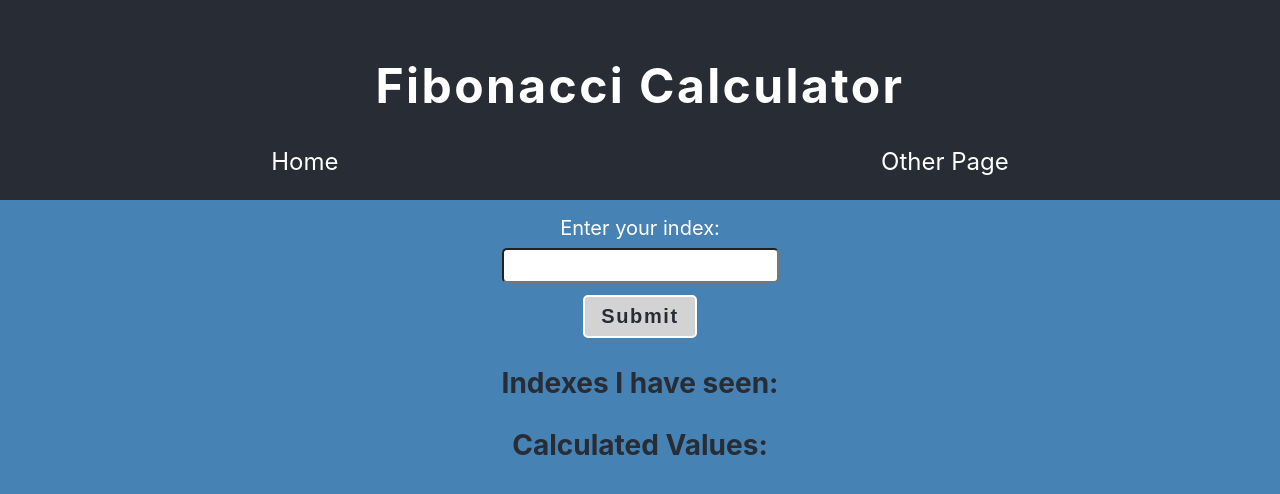
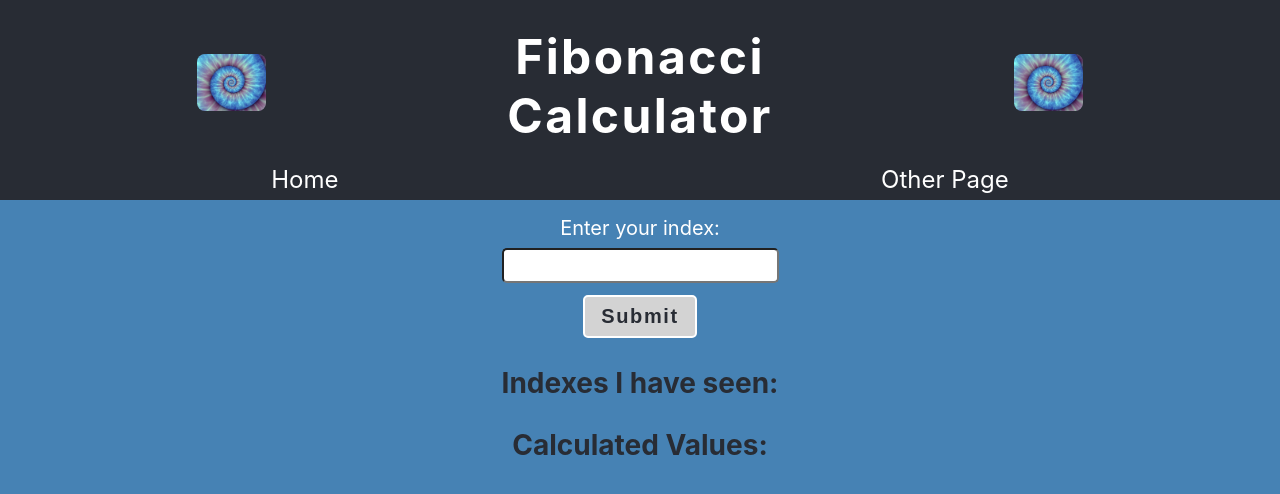
Before and after one commit to BillStephens2022/fibonacci-docker, a React (Create React App) app in the folder client/: page / in a window 1280 px wide. Shown: the top 494 px of the page. Built offline with nearby package versions, Linux system fonts and the light colour scheme; no server answers.

Commit message:
added image to header

```diff
--- a/client/src/App.css
+++ b/client/src/App.css
@@ -1,12 +1,5 @@
 .App {
   text-align: center;
-}
-
-
-@media (prefers-reduced-motion: no-preference) {
-  .App-logo {
-    animation: App-logo-spin infinite 20s linear;
-  }
 }
 
 .App-header {
@@ -24,6 +17,24 @@
   font-size: 3rem;
   letter-spacing: 0.15rem;
   color: white;
+  margin: 1.25rem 0;
+}
+
+.header-main {
+  display: flex;
+  justify-content: space-around;
+  width: 100%;
+}
+
+.image-container {
+  padding: 0;
+  margin: auto;
+}
+
+.image-fib {
+  width: 15%;
+  height: auto;
+  border-radius: 0.5rem;
 }
 
 .routes {
--- a/client/src/App.js
+++ b/client/src/App.js
@@ -1,21 +1,31 @@
 import React from "react";
-import logo from "./logo.svg";
 import "./App.css";
 import { BrowserRouter as Router, Route, Link } from "react-router-dom";
 import OtherPage from "./OtherPage";
 import Fib from "./Fib";
+import fibonacci from "./fibonacci.jpg";
 
 function App() {
   return (
     <Router>
       <div className="App">
         <header className="App-header">
+          <div className="header-main">
+          <div className="image-container">
+            <img src={fibonacci} alt="Fibonacci" className="image-fib" />
+          </div>
           <h1 className="heading">Fibonacci Calculator</h1>
+          <div className="image-container">
+            <img src={fibonacci} alt="Fibonacci" className="image-fib" />
+          </div>
+          </div>
           <div class="routes">
             <Link to="/">Home</Link>
             <Link to="/otherpage">Other Page</Link>
           </div>
+
         </header>
+
         <div>
           <Route exact path="/" component={Fib} />
           <Route path="/otherpage" component={OtherPage} />
```
Also changed, not shown: client/src/fibonacci.jpg (added).
